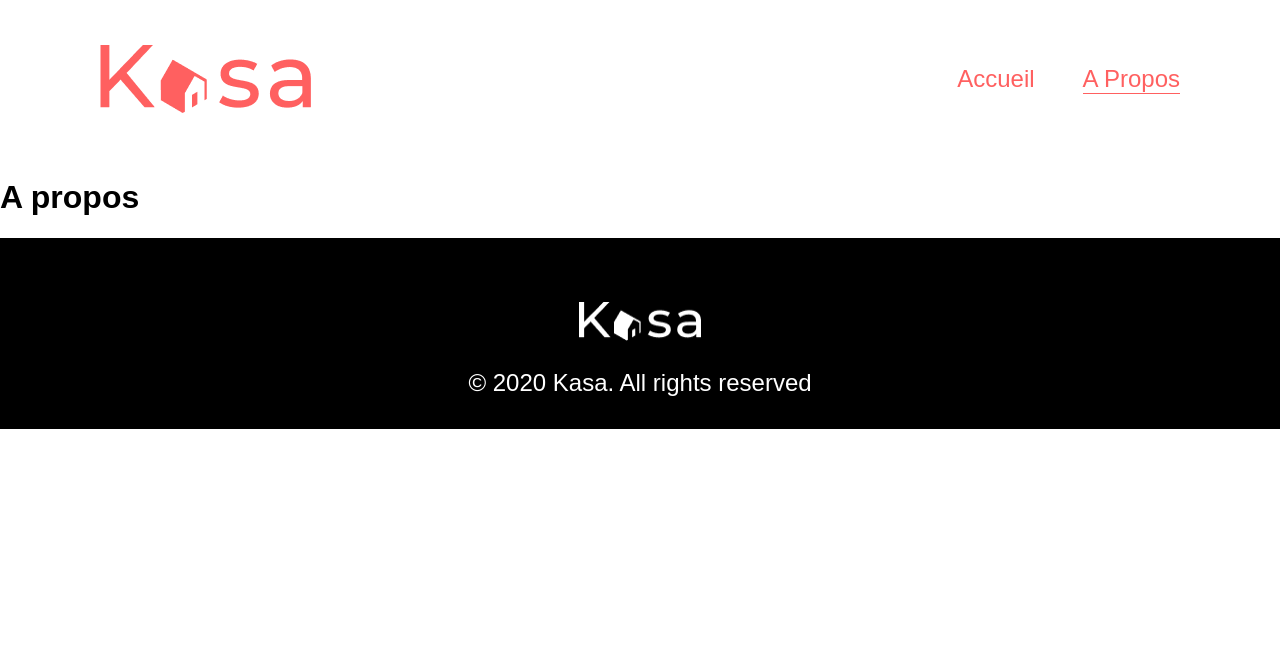
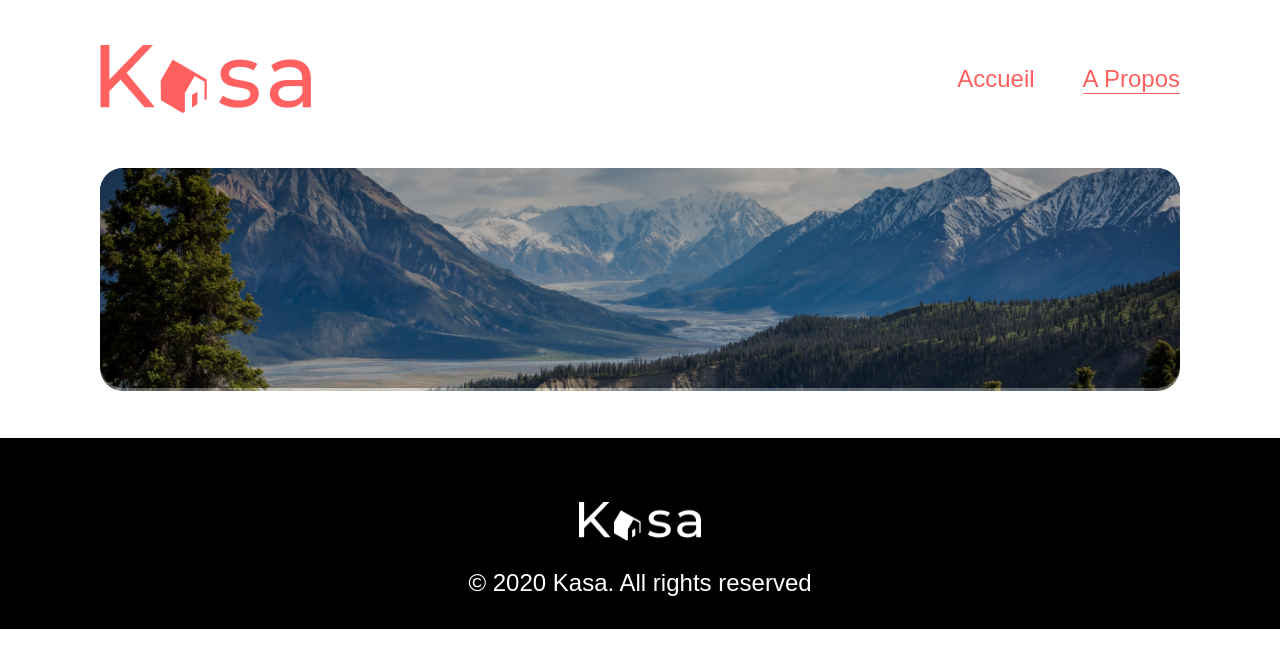
Before and after one commit to sinkuu77/kasa, a React (Create React App) app: page /apropos in a window 1280 px wide. Shown: the top 668 px of the page. Built offline with nearby package versions, Linux system fonts and the light colour scheme; a web font is replaced by a local one.

Commit message:
Ajouté le layout à la page de A propos

```diff
--- a/src/components/Banner.js
+++ b/src/components/Banner.js
@@ -1,13 +1,10 @@
 import styles from "../styles/Banner.module.scss"
-import BannerImg from "../assets/IMG.png"
 
-export default function Banner() {
+
+export default function Banner({children}) {
     return <section className={styles.section}>
         <div className={styles.section__container}>
-            <div>
-                <img  src={BannerImg} alt='mountain'/>
-            </div>
-            <h1>Chez vous, partout et ailleurs</h1>
+            {children}
         </div>
     </section>
 }
--- /dev/null
+++ b/src/components/Collapse.js
@@ -0,0 +1,5 @@
+import Icon from "../assets/ICON-arrow.png"
+
+export default function Collapse() {
+    return
+}
--- a/src/pages/Apropos.js
+++ b/src/pages/Apropos.js
@@ -1,3 +1,13 @@
+import Banner from "../components/Banner"
+import BannerImg from "../assets/IMG-propos.png"
+import "../styles/base.scss"
+
 export default function Apropos() {
-    return <h1>A propos</h1>
+    return <div className='propos__container'>
+        <Banner>
+        <div>
+            <img  src={BannerImg} alt='scenery of mountain'/>
+        </div>
+        </Banner>
+    </div>
 }
--- a/src/pages/Home.js
+++ b/src/pages/Home.js
@@ -1,10 +1,16 @@
 import Banner from "../components/Banner"
+import BannerImg from "../assets/IMG.png"
 import Gallery from "../components/Gallery"
 import "../styles/base.scss"
 
 export default function Home() {
     return <div className='home__container'>
-    <Banner />
+    <Banner>
+        <div>
+            <img  src={BannerImg} alt='mountain'/>
+        </div>
+        <h1>Chez vous, partout et ailleurs</h1>
+    </Banner>
     <Gallery />
     </div>
 }
--- a/src/styles/Banner.module.scss
+++ b/src/styles/Banner.module.scss
@@ -16,6 +16,7 @@
                 opacity: 0.7;
                 border-radius: 23px;
                 background-size: cover;
+                object-fit: cover;
             }
         }
             h1 {
--- a/src/styles/base.scss
+++ b/src/styles/base.scss
@@ -16,6 +16,6 @@
     font-family: Montserrat, sans-serif;
 }
 
-.home__container {
+.home__container, .propos__container {
     padding: 10px 100px 50px;
 }
```
Also changed, not shown: src/datas/CollapseData.js (added, +19 -0 lines), src/assets/ICON-arrow.png (added), src/assets/IMG-propos.png (added).
